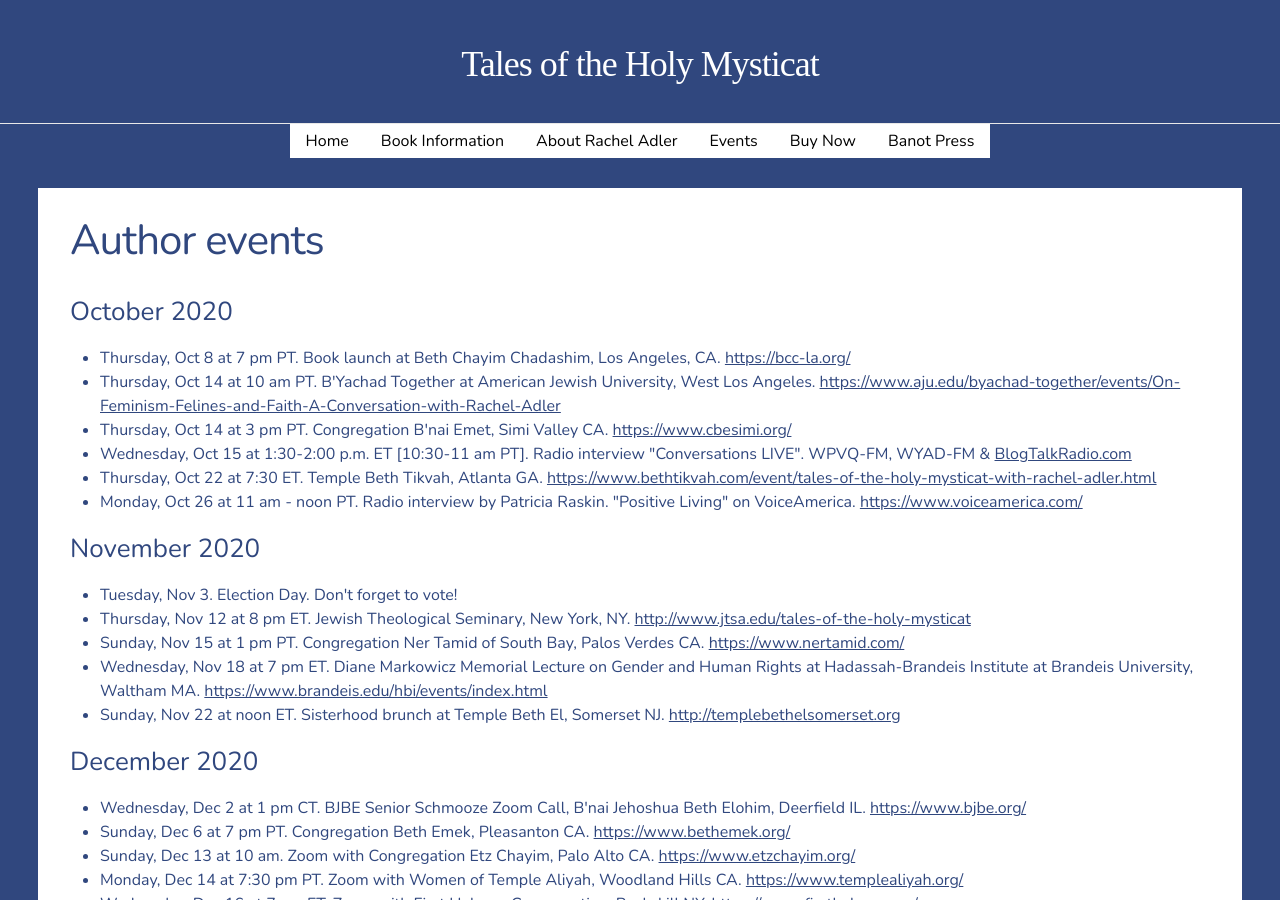
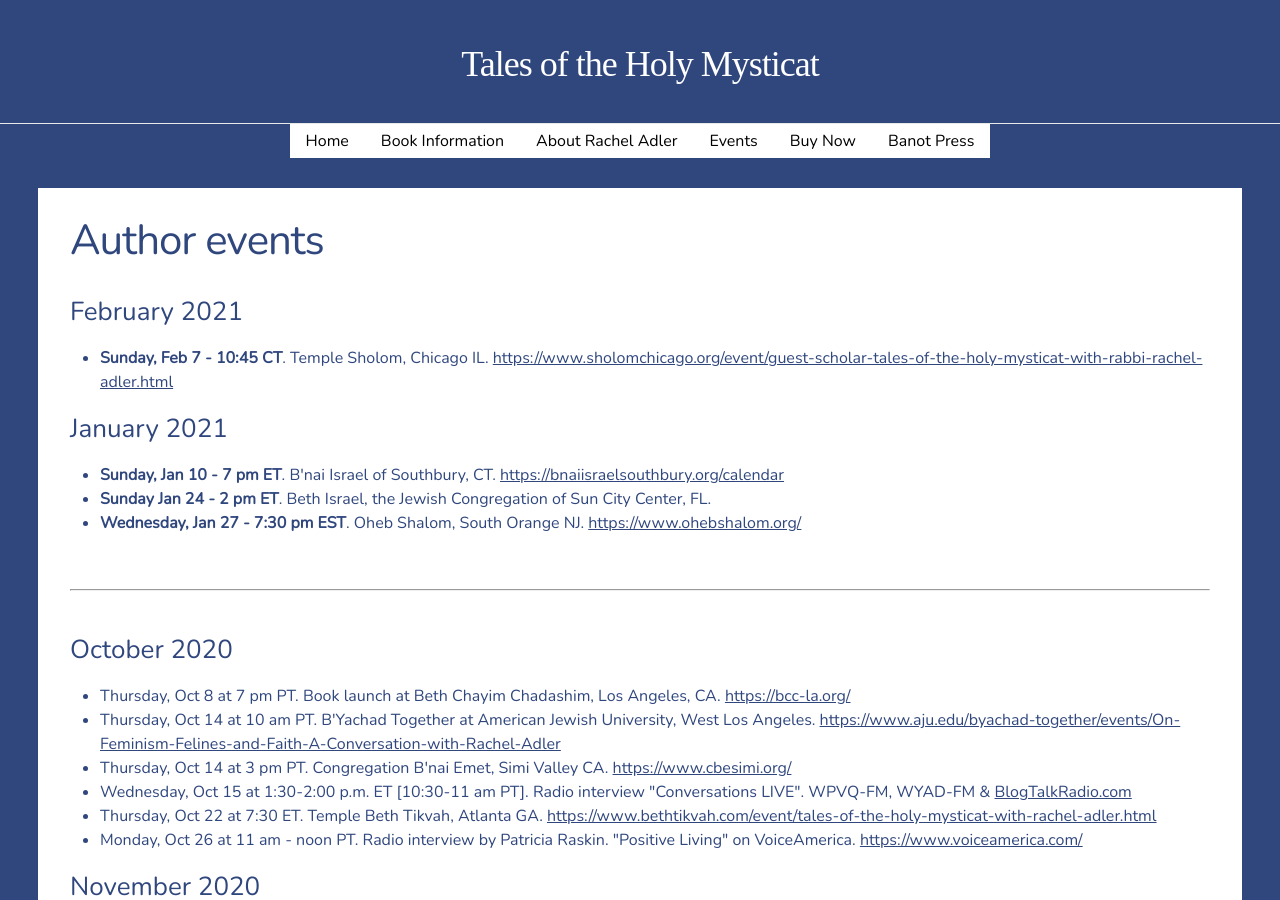
Before and after one commit to markfullmer/holymysticat, a Jekyll site: the page built from events.md, in a window 1280 px wide and 900 px high. Built offline with Jekyll 4.4.1, drawn with Linux system fonts in a browser that asks for light colours; some web fonts are replaced.

Commit message:
Add 2021 events

```diff
--- a/events.md
+++ b/events.md
@@ -4,6 +4,22 @@ title: Author events
 permalink: /events/
 order: 2
 ---
+
+<h3>February 2021</h3>
+<ul class="calendar">
+<li><strong>Sunday, Feb 7 - 10:45 CT</strong>. Temple Sholom, Chicago IL. <a href="https://www.sholomchicago.org/event/guest-scholar-tales-of-the-holy-mysticat-with-rabbi-rachel-adler.html">https://www.sholomchicago.org/event/guest-scholar-tales-of-the-holy-mysticat-with-rabbi-rachel-adler.html</a></li>
+</ul>
+
+
+<h3>January 2021</h3>
+<ul class="calendar">
+<li><strong>Sunday, Jan 10 - 7 pm ET</strong>. B'nai Israel of Southbury, CT. <a href="https://bnaiisraelsouthbury.org/calendar">https://bnaiisraelsouthbury.org/calendar</a></li>
+<li><strong>Sunday Jan 24 - 2 pm ET</strong>. Beth Israel, the Jewish Congregation of Sun City Center, FL.</li>
+<li><strong>Wednesday, Jan 27 - 7:30 pm EST</strong>. Oheb Shalom, South Orange NJ. <a href="https://www.ohebshalom.org/">https://www.ohebshalom.org/</a></li>
+</ul>
+<br />
+<hr>
+<br />
 
 <h3>October 2020</h3>
 <ul class="calendar">
```
